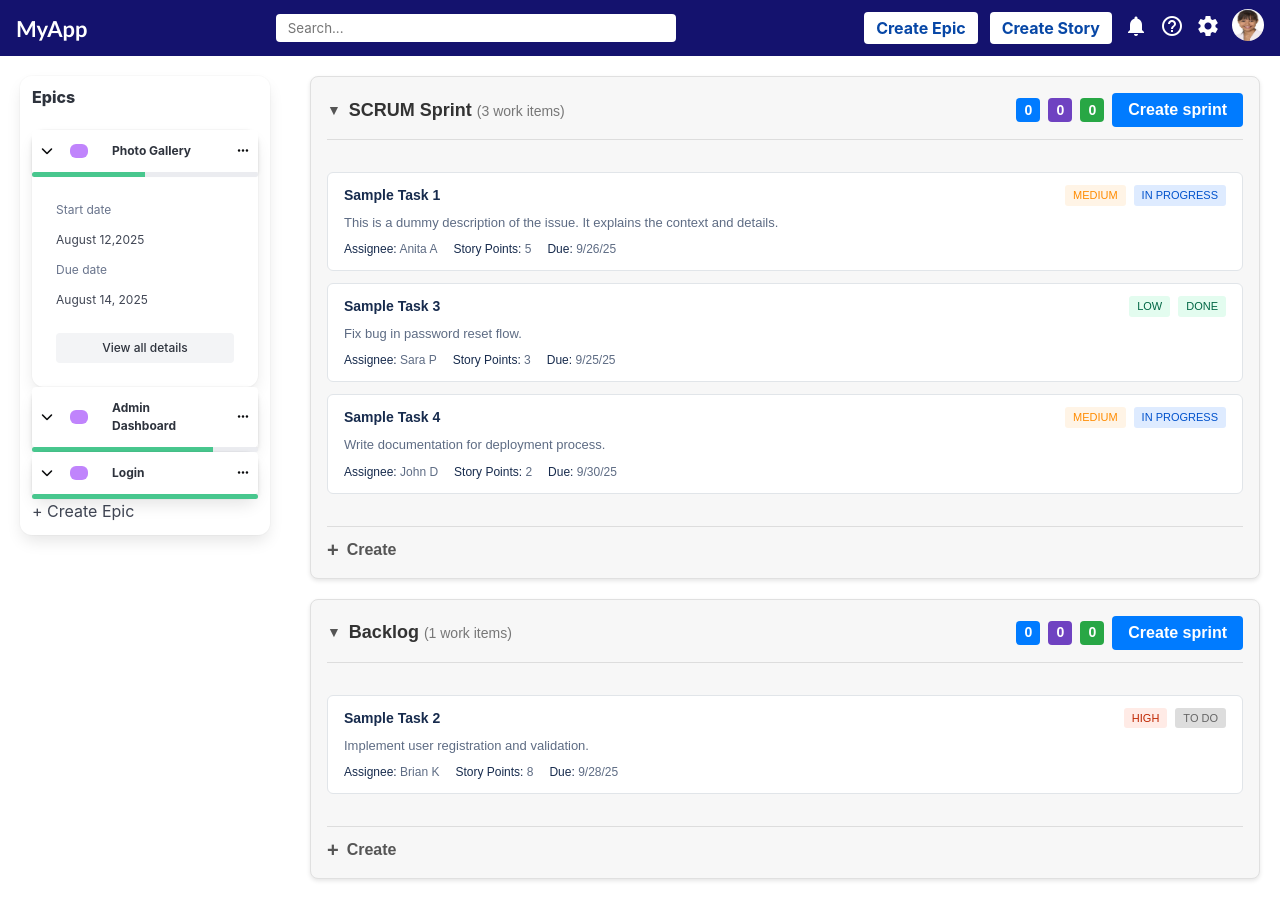
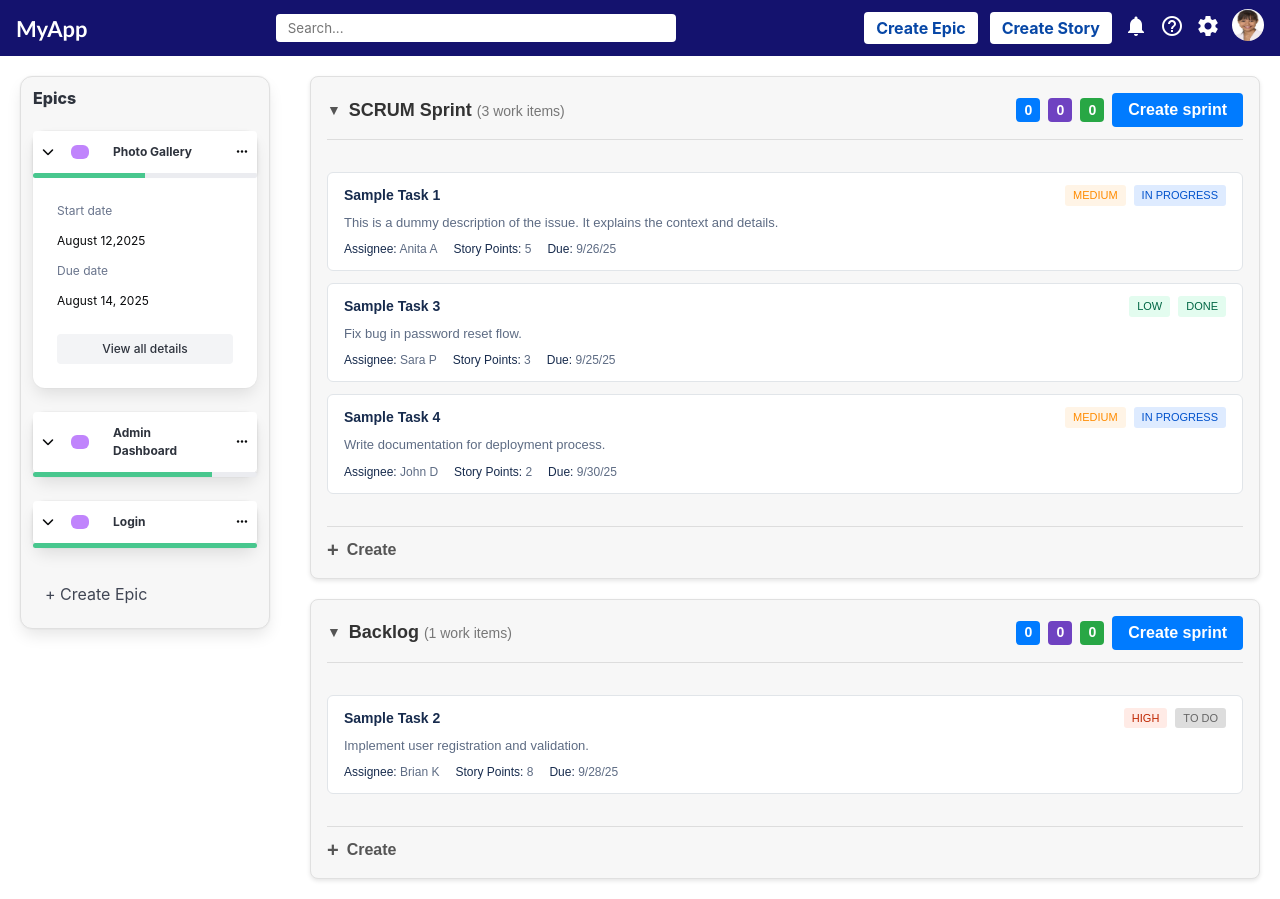
Before and after one commit to Amalanilkumar282/angular_assignment-repo, an Angular app: page / in a window 1280 px wide. Both pictures are taken after a click on the button 47 px from the left and 151 px from the top of the page. Built offline with nearby package versions, Linux system fonts and the light colour scheme.

Commit message:
Style: Made styling changes for epics

```diff
--- a/src/components/epic-panel-item/epic-panel-item.html
+++ b/src/components/epic-panel-item/epic-panel-item.html
@@ -7,9 +7,7 @@
     </button>
 
     <span class="tag epic-header-color"></span>
-
-    <p class="card-header-title is-size-7">{{ title }}</p>
-
+    <p class="card-header-title  is-size-7">{{ title }}</p>
     <button class="button is-white is-small">
       <span class="icon is-small">
         <i class="fa-solid fa-ellipsis"></i>
@@ -28,9 +26,9 @@
 
     <div class="content is-size-7">
       <p class="has-text-grey">Start date</p>
-      <p>{{ startDate }}</p>
+      <p class="has-text-black is-6">{{ startDate }}</p>
       <p class="has-text-grey">Due date</p>
-      <p>{{ dueDate }}</p>
+      <p class="has-text-black">{{ dueDate }}</p>
     </div>
 
     <button class="button is-light is-fullwidth is-small">
@@ -38,3 +36,4 @@
     </button>
   </div>
 </div>
+<div class="is-small"></div>
--- a/src/components/epic-panel/epic-panel.css
+++ b/src/components/epic-panel/epic-panel.css
@@ -6,4 +6,16 @@
 
 .box {
   padding: 12px;
+  border: 1px solid #e0e0e0;
+  background-color: #f7f7f7;
 }
+
+.new-epic-button{
+  padding: 20px;
+}
+
+input{
+  width: 100%;
+  border: green 2px solid;
+  padding: 10px;
+}
--- a/src/components/epic-panel/epic-panel.html
+++ b/src/components/epic-panel/epic-panel.html
@@ -17,6 +17,6 @@
     [dueDate]="epic.dueDate">
   </app-epic-panel-item>
 
-<input (input) = "onInput($event)" (keydown.enter) = "onInputEnter()" *ngIf = "isCreateClicked" placeholder="What will the epic be called?" >
-<button *ngIf = "!isCreateClicked" (click) = "onCreateClick()"> + Create Epic </button>
+<input (input) = "onInput($event)" (keyup.enter) = "onInputEnter()"  *ngIf = "isCreateClicked" placeholder="What will the epic be called?">
+<button *ngIf = "!isCreateClicked" (click) = "onCreateClick()" class="new-epic-button is-fullwidth p-3"> + Create Epic </button>
 </div>
--- a/src/components/epic-panel/epic-panel.ts
+++ b/src/components/epic-panel/epic-panel.ts
@@ -1,6 +1,7 @@
 import { Component } from '@angular/core';
 import { EpicPanelItem } from '../epic-panel-item/epic-panel-item';
 import { NgFor, NgIf } from '@angular/common';
+
 
 @Component({
   selector: 'app-epic-panel',
@@ -40,6 +41,7 @@ export class EpicPanel {
     this.newEpic = value;
   }
   onInputEnter(){
+    if (!this.newEpic.trim()) return;
     const newEpicObject = {
       title: this.newEpic,
       progress:0,
@@ -47,6 +49,7 @@ export class EpicPanel {
       dueDate: 'None'
     }
     this.epics.push(newEpicObject);
+    this.newEpic = '';
     // console.log(this.epics);
   }
 };
```
